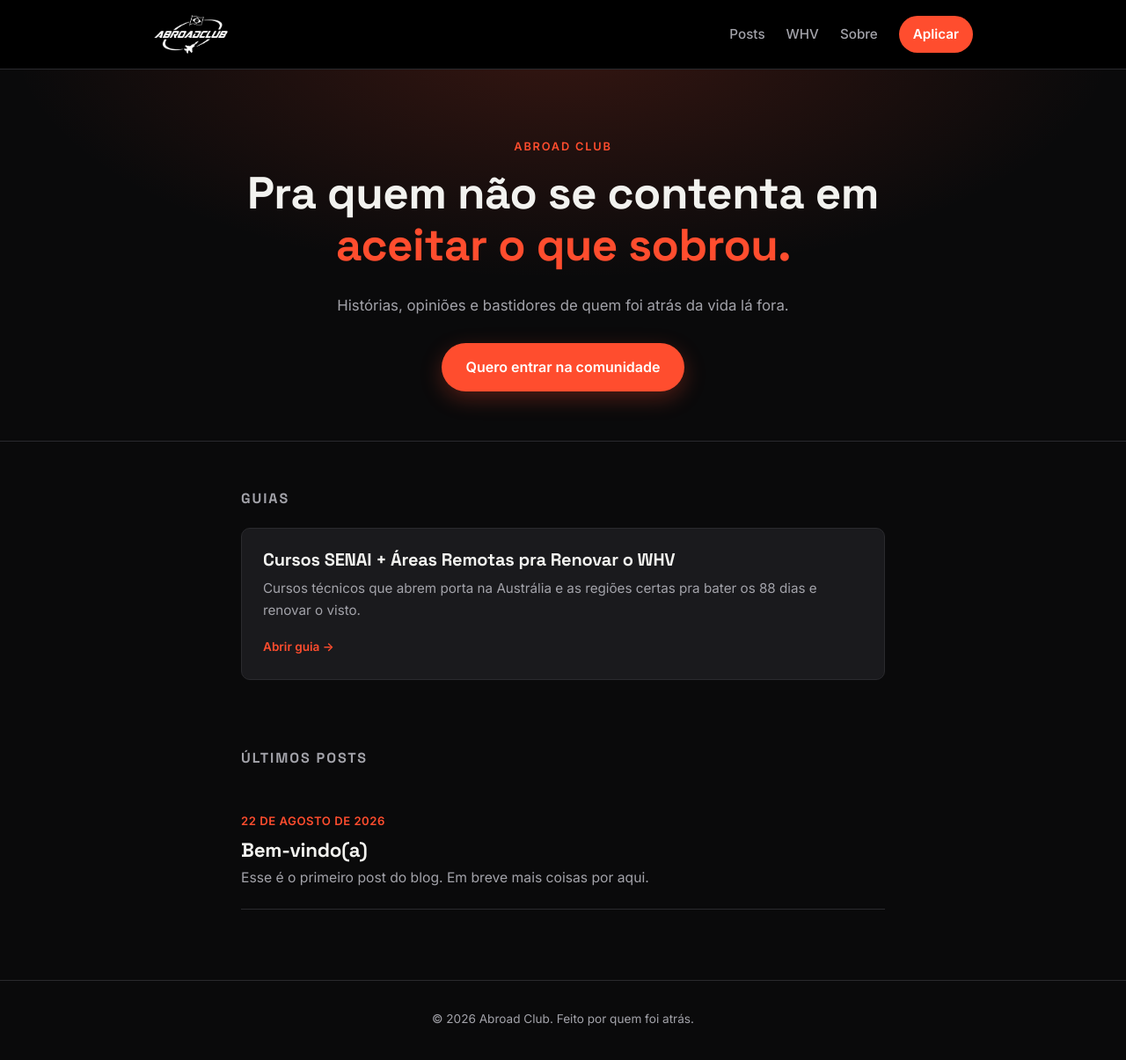
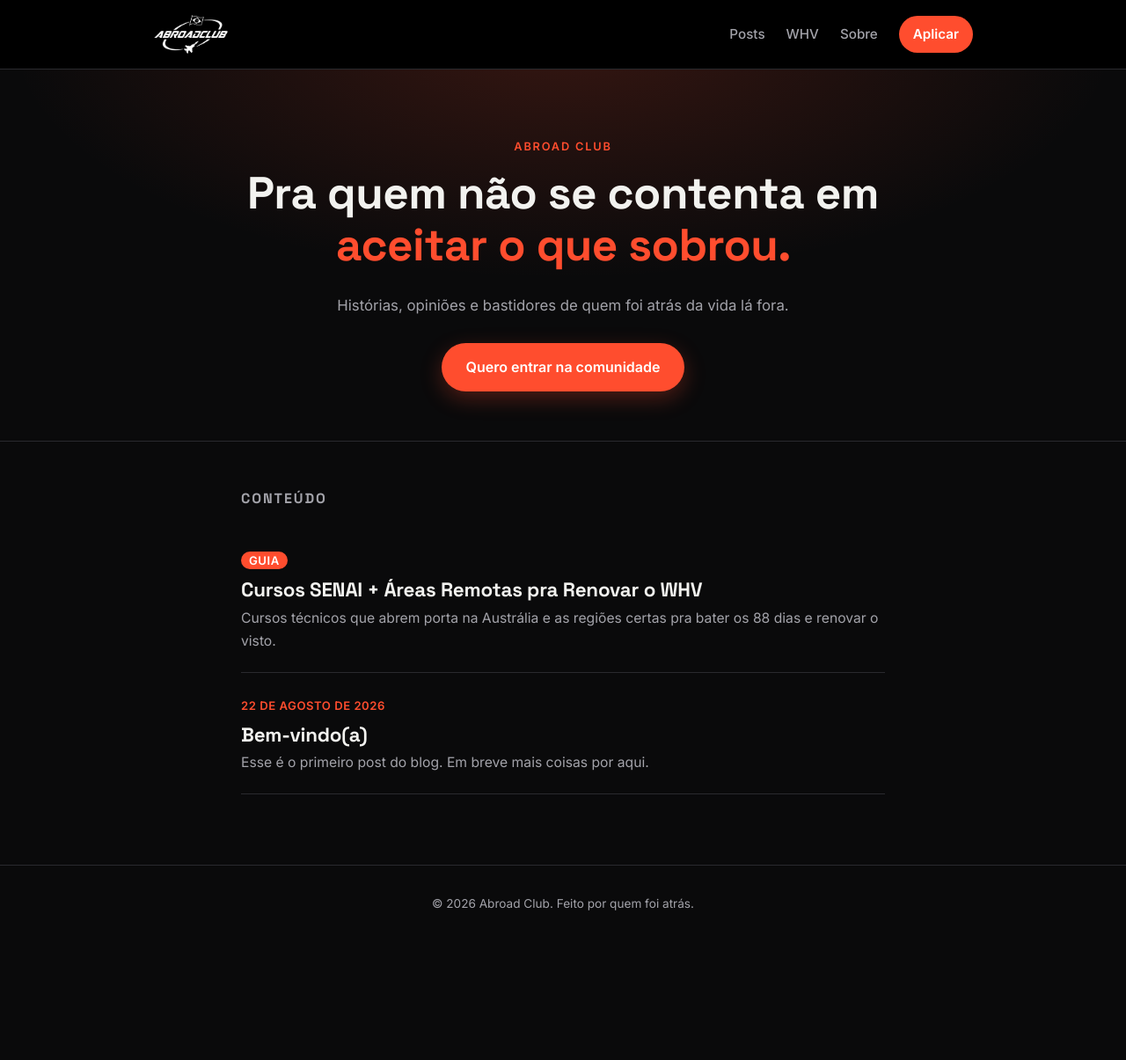
Before and after one commit to abroadclub/abroadclub.github.io, a Jekyll site: the page built from index.md, in a window 1280 px wide and 1212 px high. Shown: the top 1205 px of the window at 88% size. Built offline with Jekyll 4.4.1, drawn with Linux system fonts in a browser that asks for light colours.

Commit message:
Unifica guias e posts numa lista so, com tag Guia para diferenciar

```diff
--- a/_layouts/home.html
+++ b/_layouts/home.html
@@ -11,25 +11,18 @@ layout: default
 </section>
 
 {% assign topics = site.pages | where: "topic", true %}
-{% if topics.size > 0 %}
-<section class="topics-section">
-  <div class="wrap">
-    <h2>Guias</h2>
-    {% for topic in topics %}
-    <a class="topic-card" href="{{ topic.url | relative_url }}">
-      <h3>{{ topic.title }}</h3>
-      <p class="excerpt">{{ topic.topic_summary | default: topic.excerpt }}</p>
-      <span class="topic-link">Abrir guia →</span>
-    </a>
-    {% endfor %}
-  </div>
-</section>
-{% endif %}
 
 <section class="posts-section">
   <div class="wrap">
-    <h2>Últimos posts</h2>
-    {% if site.posts.size > 0 %}
+    <h2>Conteúdo</h2>
+    {% if topics.size > 0 or site.posts.size > 0 %}
+      {% for topic in topics %}
+      <a class="post-card" href="{{ topic.url | relative_url }}">
+        <span class="post-date post-tag">Guia</span>
+        <h3>{{ topic.title }}</h3>
+        <p class="excerpt">{{ topic.topic_summary | default: topic.excerpt }}</p>
+      </a>
+      {% endfor %}
       {% for post in site.posts %}
       <a class="post-card" href="{{ post.url | relative_url }}">
         <span class="post-date">{% include date_pt.html date=post.date %}</span>
@@ -38,7 +31,7 @@ layout: default
       </a>
       {% endfor %}
     {% else %}
-      <div class="empty-state">Nenhum post ainda. Em breve.</div>
+      <div class="empty-state">Nenhum conteúdo ainda. Em breve.</div>
     {% endif %}
   </div>
 </section>
--- a/assets/css/main.css
+++ b/assets/css/main.css
@@ -223,47 +223,12 @@ img { max-width: 100%; display: block; }
   margin: 0;
 }
 
-/* ---- Topics (guides) ---- */
-.topics-section { padding: 56px 0 8px; }
-
-.topics-section h2 {
-  font-size: 1rem;
-  text-transform: uppercase;
-  letter-spacing: 0.12em;
-  color: var(--text-muted);
-  margin-bottom: 24px;
-}
-
-.topic-card {
-  display: block;
-  padding: 24px;
-  margin-bottom: 16px;
-  border: 1px solid var(--border);
-  border-radius: var(--radius);
-  background: var(--surface);
-}
-
-.topic-card:hover {
-  text-decoration: none;
-  border-color: var(--accent);
-}
-
-.topic-card h3 {
-  color: var(--text);
-  font-size: 1.25rem;
-  margin: 0 0 8px;
-}
-
-.topic-card .excerpt {
-  color: var(--text-muted);
-  font-size: 0.95rem;
-  margin: 0 0 14px;
-}
-
-.topic-card .topic-link {
-  color: var(--accent);
-  font-weight: 600;
-  font-size: 0.85rem;
+.post-card .post-tag {
+  color: #fff;
+  background: var(--accent);
+  padding: 2px 9px;
+  border-radius: 999px;
+  letter-spacing: 0.04em;
 }
 
 .empty-state {
```
